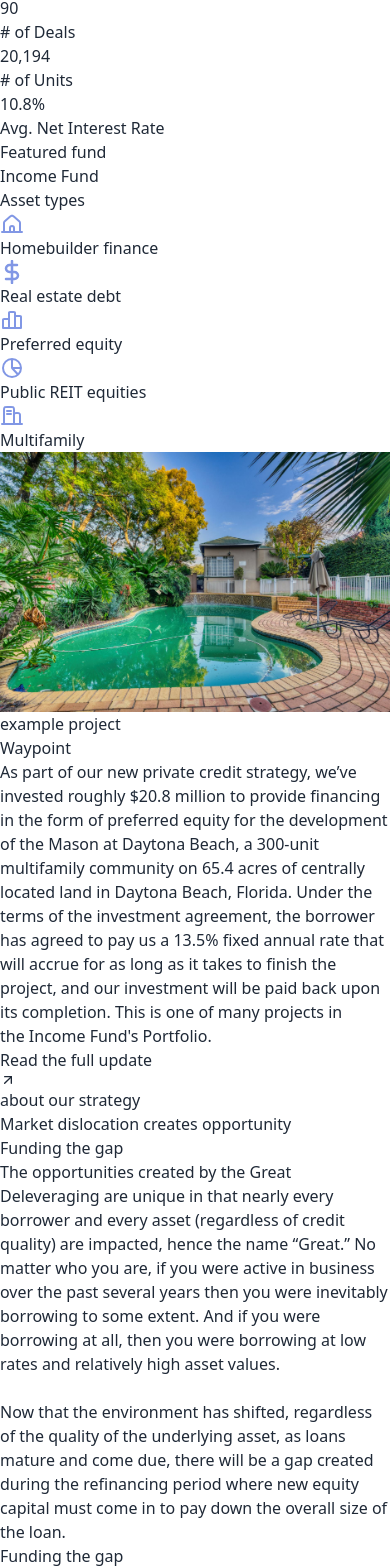
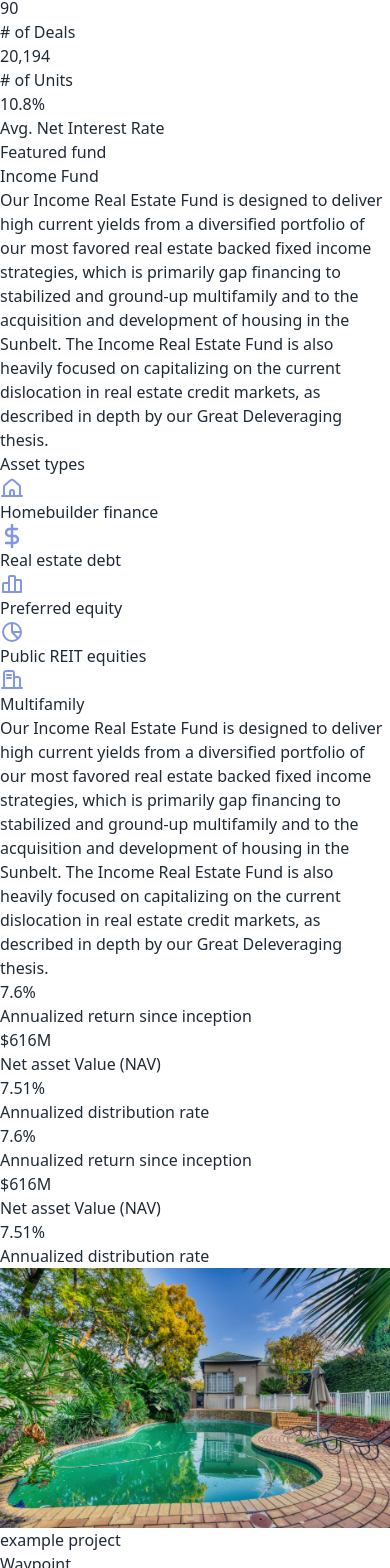
Before and after one commit to Shubhra-dev/fundrise-bd, a React (Vite) app: page /private-credit in a window 390 px wide. Shown: the part 2474-4042 px from the top of the page. Built offline with nearby package versions, Linux system fonts and the light colour scheme; a web font is replaced by a local one.

Commit message:
private credit page full complete with responsive functionality

```diff
--- /dev/null
+++ b/src/components/card/ProductCard.jsx
@@ -0,0 +1,33 @@
+import BodyBase from '../text/BodyBase';
+import BodySmall from '../text/BodySmall';
+import CaptionExtraSmall from '../text/CaptionExtraSmall';
+
+function ProductCard({
+  image,
+  title = `Anna Development`,
+  text = `Anna TX.`,
+  type = `Preferred Equity`,
+}) {
+  return (
+    <div className="bg-border-primary chamfer-tr-5 p-[1px] rounded-md">
+      <div className="chamfer-tr-5 p-2.5 bg-bg-alternative rounded-md">
+        <div>
+          <img
+            src={image}
+            alt="card image"
+            className="chamfer-tr-5 h-40 w-full rounded-md object-fill"
+          />
+          <div className="my-6">
+            <BodyBase fontWeight={`font-bold`}>{title}</BodyBase>
+            <BodySmall>{text}</BodySmall>
+          </div>
+        </div>
+        <div className="rounded-xl w-max py-[5px] px-2.5 bg-bg-cool-irish-light">
+          <CaptionExtraSmall>{type}</CaptionExtraSmall>
+        </div>
+      </div>
+    </div>
+  );
+}
+
+export default ProductCard;
--- /dev/null
+++ b/src/pages/private-credit/ExplorePortfolios.jsx
@@ -0,0 +1,49 @@
+import { useState } from 'react';
+import BodyBase from '../../components/text/BodyBase';
+import BodySmall from '../../components/text/BodySmall';
+import CaptionExtraSmall from '../../components/text/CaptionExtraSmall';
+import SubHeading from '../../components/text/SubHeading';
+import SubTitle from '../../components/text/SubTitle';
+import SectionLayout from '../../ui/SectionLayout';
+import Image1 from '../../assets/Image1.jpg';
+import ProductCard from '../../components/card/ProductCard';
+
+function ExplorePortfolios() {
+  const [status, setStatus] = useState(`active`);
+  return (
+    <SectionLayout>
+      <div className="flex items-end justify-normal gap-16">
+        <SubTitle extraClass={`w-[35%]`}>
+          Explore all projects in our <span className="text-btext-2-dark">portfolio</span>
+        </SubTitle>
+        <BodyBase extraClass={`w-[65%]`}>
+          Here are the investments that are powering our investors’ returns.
+        </BodyBase>
+      </div>
+      <div className="flex justify-between items-center my-9">
+        <SubHeading>Assets</SubHeading>
+        <div className="bg-bg-cool-irish-light flex items-center rounded-md text-xs font-normal text-sub-heading">
+          <div
+            onClick={() => setStatus('active')}
+            className={`cursor-pointer ${status === 'active' ? 'bg-bg-cool-irish-base text-bg-alternative font-bold' : ''} py-2.5 px-5 rounded-md text-xs `}
+          >
+            Active
+          </div>
+          <div
+            className={`py-2.5 px-5 cursor-pointer ${status === 'completed' ? 'bg-bg-cool-irish-base text-bg-alternative font-bold' : ''} rounded-md`}
+            onClick={() => setStatus('completed')}
+          >
+            Completed
+          </div>
+        </div>
+      </div>
+      <div className="grid sm:grid-cols-2 tab:grid-cols-4 gap-5 sm:gap-10 items-stretch justify-normal">
+        {[1, 2, 3, 4, 5, 6, 7, 8].map((item) => (
+          <ProductCard key={item} image={Image1} />
+        ))}
+      </div>
+    </SectionLayout>
+  );
+}
+
+export default ExplorePortfolios;
--- a/src/pages/private-credit/IncomeFund.jsx
+++ b/src/pages/private-credit/IncomeFund.jsx
@@ -18,16 +18,40 @@ function IconBox({ img, text }) {
     </div>
   );
 }
+function TextBox({ textColor, prefix, postfix, text, title }) {
+  return (
+    <div className="p-5 bg-bg-alternative rounded-2xl outline outline-4 flex flex-col justify-between outline-offset-[-4px] outline-[#D5DCF6]">
+      <div>
+        <SubTitle align={`text-center`} textColor={textColor}>
+          <span className="text-btext-2-dark">{prefix}</span>
+          {title}
+          <span className="text-btext-2-dark">{postfix}</span>
+        </SubTitle>
+        <BodySmall align="text-center" extraClass={`mt-[5px]`}>
+          {text}
+        </BodySmall>
+      </div>
+    </div>
+  );
+}
 
 function IncomeFund() {
   return (
     <SectionLayout>
-      <div className="flex items-start justify-normal gap-3.5">
-        <div className="w-[28%]">
+      <div className="flex flex-col sm:flex-row items-start justify-normal gap-3.5">
+        <div className="w-full sm:w-[40%] tab:w-[28%]">
           <SubHeading extraClass={`uppercase`} tracking={`tracking-widest`}>
             Featured fund
           </SubHeading>
           <SubTitle textColor={`text-btext-2-dark`}>Income Fund</SubTitle>
+          <BodyBase extraClass={`sm:hidden mt-5`}>
+            Our Income Real Estate Fund is designed to deliver high current yields from a
+            diversified portfolio of our most favored real estate backed fixed income strategies,
+            which is primarily gap financing to stabilized and ground-up multifamily and to the
+            acquisition and development of housing in the Sunbelt. The Income Real Estate Fund is
+            also heavily focused on capitalizing on the current dislocation in real estate credit
+            markets, as described in depth by our Great Deleveraging thesis.
+          </BodyBase>
           <div className="mt-8">
             <SubHeading extraClass={`uppercase`} fontWeight={`font-semibold`}>
               Asset types
@@ -41,6 +65,26 @@ function IncomeFund() {
             </div>
           </div>
         </div>
+        <div className="w-full sm:w-[60%] tab:w-[72%]">
+          <BodyBase extraClass={`hidden sm:block`}>
+            Our Income Real Estate Fund is designed to deliver high current yields from a
+            diversified portfolio of our most favored real estate backed fixed income strategies,
+            which is primarily gap financing to stabilized and ground-up multifamily and to the
+            acquisition and development of housing in the Sunbelt. The Income Real Estate Fund is
+            also heavily focused on capitalizing on the current dislocation in real estate credit
+            markets, as described in depth by our Great Deleveraging thesis.
+          </BodyBase>
+          <div className="hidden tab:grid pt-14  grid-cols-3 items-stretch gap-10">
+            <TextBox text={`Annualized return since inception`} title={`7.6`} postfix={`%`} />
+            <TextBox text={`Net asset Value (NAV)`} title={`616`} prefix={`$`} postfix={`M`} />
+            <TextBox text={`Annualized distribution rate`} title={`7.51`} postfix={`%`} />
+          </div>
+        </div>
+      </div>
+      <div className="grid tab:hidden pt-14  sm:grid-cols-3 items-stretch gap-2.5 sm:gap-10">
+        <TextBox text={`Annualized return since inception`} title={`7.6`} postfix={`%`} />
+        <TextBox text={`Net asset Value (NAV)`} title={`616`} prefix={`$`} postfix={`M`} />
+        <TextBox text={`Annualized distribution rate`} title={`7.51`} postfix={`%`} />
       </div>
       <div className="mt-24 flex flex-col sm:flex-row items-center justify-normal gap-10 laptop:gap-[50px]">
         <img
--- a/src/pages/private-credit/PrivateCredit.jsx
+++ b/src/pages/private-credit/PrivateCredit.jsx
@@ -1,4 +1,6 @@
+import AddVenture from '../venture/AddVenture';
 import AboutOurStrategy from './AboutOurStrategy';
+import ExplorePortfolios from './ExplorePortfolios';
 import IncomeFund from './IncomeFund';
 import OurTrackRecord from './OurTrackRecord';
 import PrivateCreditHero from './PrivateCreditHero';
@@ -12,6 +14,8 @@ function PrivateCredit() {
       <OurTrackRecord />
       <IncomeFund />
       <AboutOurStrategy />
+      <ExplorePortfolios />
+      <AddVenture text="Add private credit to your portfolio" />
     </>
   );
 }
--- a/src/pages/venture/AddVenture.jsx
+++ b/src/pages/venture/AddVenture.jsx
@@ -4,10 +4,10 @@ import Bg from '../../assets/Bg2.jpg';
 import Title from '../../components/text/Title';
 import PrimaryButton from '../../components/buttons/PrimaryButton';
 
-function AddVenture() {
+function AddVenture({ text = `Add venture to your portfolio` }) {
   return (
     <SectionLayout bgImg={Bg}>
-      <Title align={`text-center`}>Add venture to your portfolio</Title>
+      <Title align={`text-center`}>{text}</Title>
       <div className="mt-7 w-max m-auto">
         <PrimaryButton label="Get Sarted" rightIcon={1} />
       </div>
```
